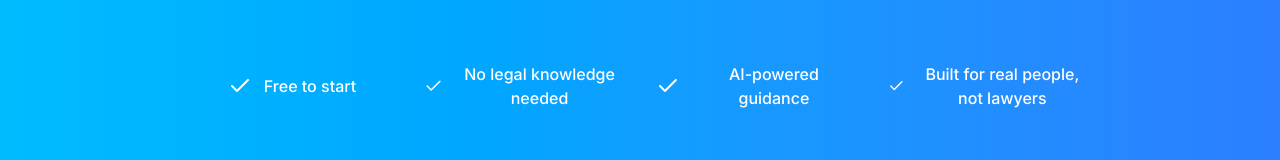
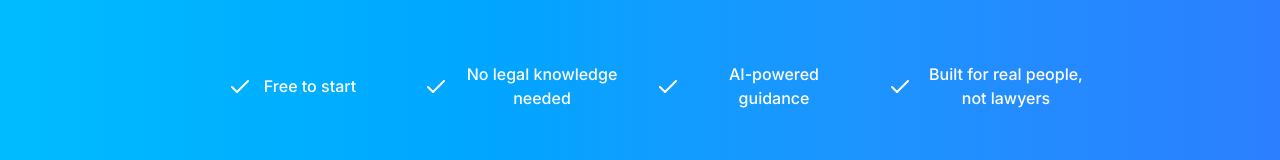
Before and after one commit to touchsung/legally-bourne, a Next.js app: page / in a window 1280 px wide. Shown: the part 347-507 px from the top of the page. Built offline with nearby package versions, Linux system fonts and the light colour scheme; no server answers.

Commit message:
fix: change equal size icon hero section

```diff
--- a/src/components/sections/hero-section.tsx
+++ b/src/components/sections/hero-section.tsx
@@ -2,6 +2,13 @@ import { Button } from "@/components/ui/button";
 import { Check } from "lucide-react";
 
 export function HeroSection() {
+  const benefits = [
+    "Free to start",
+    "No legal knowledge needed",
+    "AI-powered guidance",
+    "Built for real people, not lawyers",
+  ];
+
   return (
     <div className="bg-gradient-to-r from-sky-400 to-blue-500 py-20">
       <div className="max-w-7xl mx-auto px-4 sm:px-6 lg:px-8 text-center">
@@ -21,29 +28,15 @@ export function HeroSection() {
         </Button>
 
         <div className="grid grid-cols-1 md:grid-cols-4 gap-8 max-w-4xl mx-auto">
-          <div className="flex items-center justify-center space-x-3">
-            <Check className="h-6 w-6 text-white" />
-            <span className="text-white font-medium">Free to start</span>
-          </div>
-
-          <div className="flex items-center justify-center space-x-3">
-            <Check className="h-6 w-6 text-white" />
-            <span className="text-white font-medium">
-              No legal knowledge needed
-            </span>
-          </div>
-
-          <div className="flex items-center justify-center space-x-3">
-            <Check className="h-6 w-6 text-white" />
-            <span className="text-white font-medium">AI-powered guidance</span>
-          </div>
-
-          <div className="flex items-center justify-center space-x-3">
-            <Check className="h-6 w-6 text-white" />
-            <span className="text-white font-medium">
-              Built for real people, not lawyers
-            </span>
-          </div>
+          {benefits.map((benefit, index) => (
+            <div
+              key={index}
+              className="flex items-center justify-center space-x-3"
+            >
+              <Check className="h-6 w-6 text-white flex-shrink-0 mt-0.5" />
+              <span className="text-white font-medium">{benefit}</span>
+            </div>
+          ))}
         </div>
       </div>
     </div>
--- a/src/components/sections/how-it-works-section.tsx
+++ b/src/components/sections/how-it-works-section.tsx
@@ -35,7 +35,7 @@ export function HowItWorksSection() {
           {steps.map((step, index) => (
             <div key={index} className="text-center">
               <div className="bg-blue-100 w-20 h-20 rounded-full flex items-center justify-center mx-auto mb-6">
-                <step.icon className="w-10 h-10 text-blue-600" />
+                <step.icon className="w-8 h-8 text-blue-600" />
               </div>
               <h3 className="text-xl font-semibold text-gray-900 mb-4">
                 {step.title}
```
